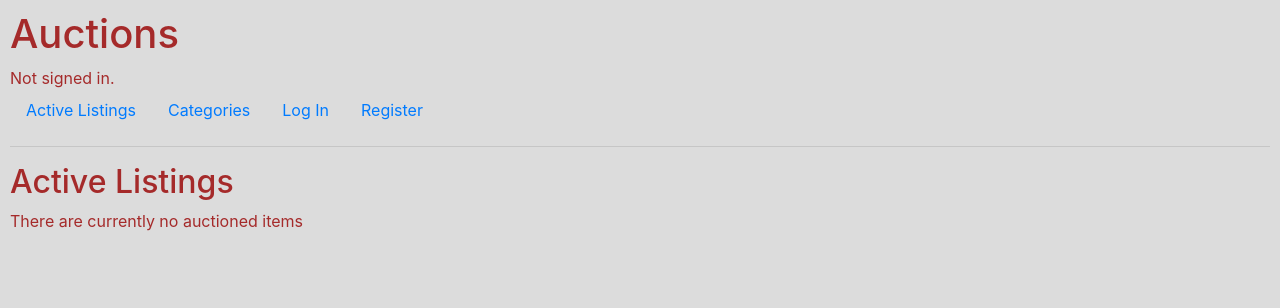
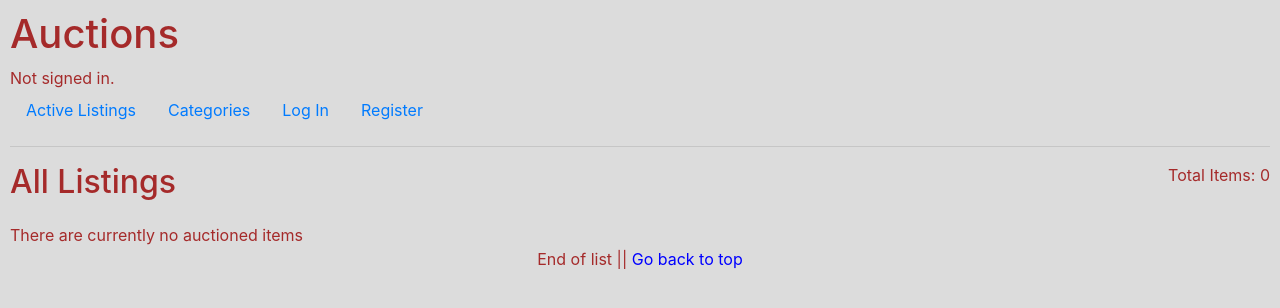
Before and after one commit to Khongchai/cs50-django-project-commerce-, a Django app: page /closebid/1 in a window 1280 px wide. Shown: the top 308 px of the page. Run offline with Django 3.2, Linux system fonts and the light colour scheme; data comes from the database, SQL or seed files in the repository; both versions use the stored data as it was after the commit; some libraries are stand-ins or nearby versions.

Commit message:
added more listings

```diff
--- a/auctions/templates/auctions/index.html
+++ b/auctions/templates/auctions/index.html
@@ -1,7 +1,7 @@
 {% extends "auctions/layout.html" %}
 
 {% block body %}
-    <h2>Active Listings</h2>
 
-    {% include "auctions/listingTemplate.html" with emptyMessage="There are currently no auctioned items" %}
+
+    {% include "auctions/listingTemplate.html" with emptyMessage="There are currently no auctioned items" header="All Listings"%}
 {% endblock %}
--- a/auctions/templates/auctions/listingTemplate.html
+++ b/auctions/templates/auctions/listingTemplate.html
@@ -1,5 +1,10 @@
+<div style="height: fit-content; display: block; height: 60px">
+    <h2 style="float: left">{{ header }}</h2>
+    <div style="float: right">
+        Total Items: {{ objectForLoop|length }}
+    </div>
+</div>
 {% for listing in objectForLoop %}
-<br>
 <div>
     <a href="{% url 'viewlistingAndUpdateInfo' listing.id %}">
         <img style="position: relative; z-index: 2;"src="{{ listing.imgURL }}" class="listingImages">
@@ -47,7 +52,17 @@
 {% empty %}
     {{ emptyMessage }}
 {% endfor %}
+{% if not empty %}
+<div style="text-align: center">
+    End of list || <span style="cursor:pointer; color: blue"onclick="scrollToTop()">Go back to top</span>
+</div>
+{% endif %}
 <script>
+    function scrollToTop()
+    {
+        document.body.scrollTop = 0; // For Safari
+        document.documentElement.scrollTop = 0; // For Chrome, Firefox, IE and Opera
+    }
     function changeButtonAPI(listingID, clickedButton)
     {
 
@@ -63,7 +78,7 @@
         .then(response => response.json())
         .then(result =>
         {
-            clickedButton.value = result.newButtonText
+            clickedButton.value = result.newButtonText;
         });
 
     }
--- a/auctions/templates/auctions/watchlist.html
+++ b/auctions/templates/auctions/watchlist.html
@@ -1,9 +1,6 @@
 {% extends "auctions/layout.html" %}
 
 {% block body %}
-    <h2>
-        Current Watchlist
-    </h2>
-    {% include "auctions/listingTemplate.html" with emptyMessage="No items in your watchlist; time to go shopping!" %}
+    {% include "auctions/listingTemplate.html" with emptyMessage="No items in your watchlist; time to go shopping!" header="Current Watchlist" %}
 
 {% endblock %}
```
Also changed, not shown: db.sqlite3.
